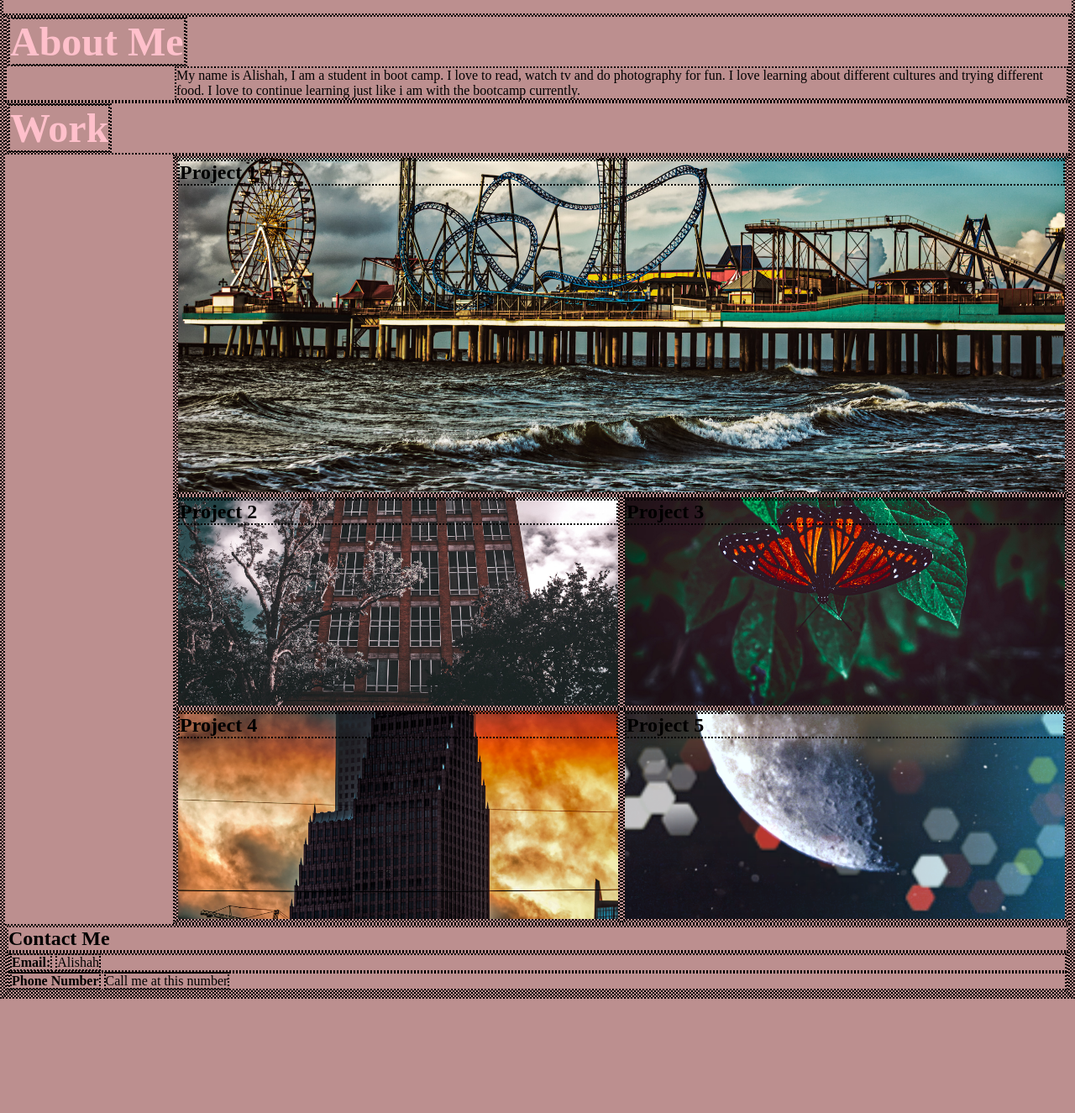
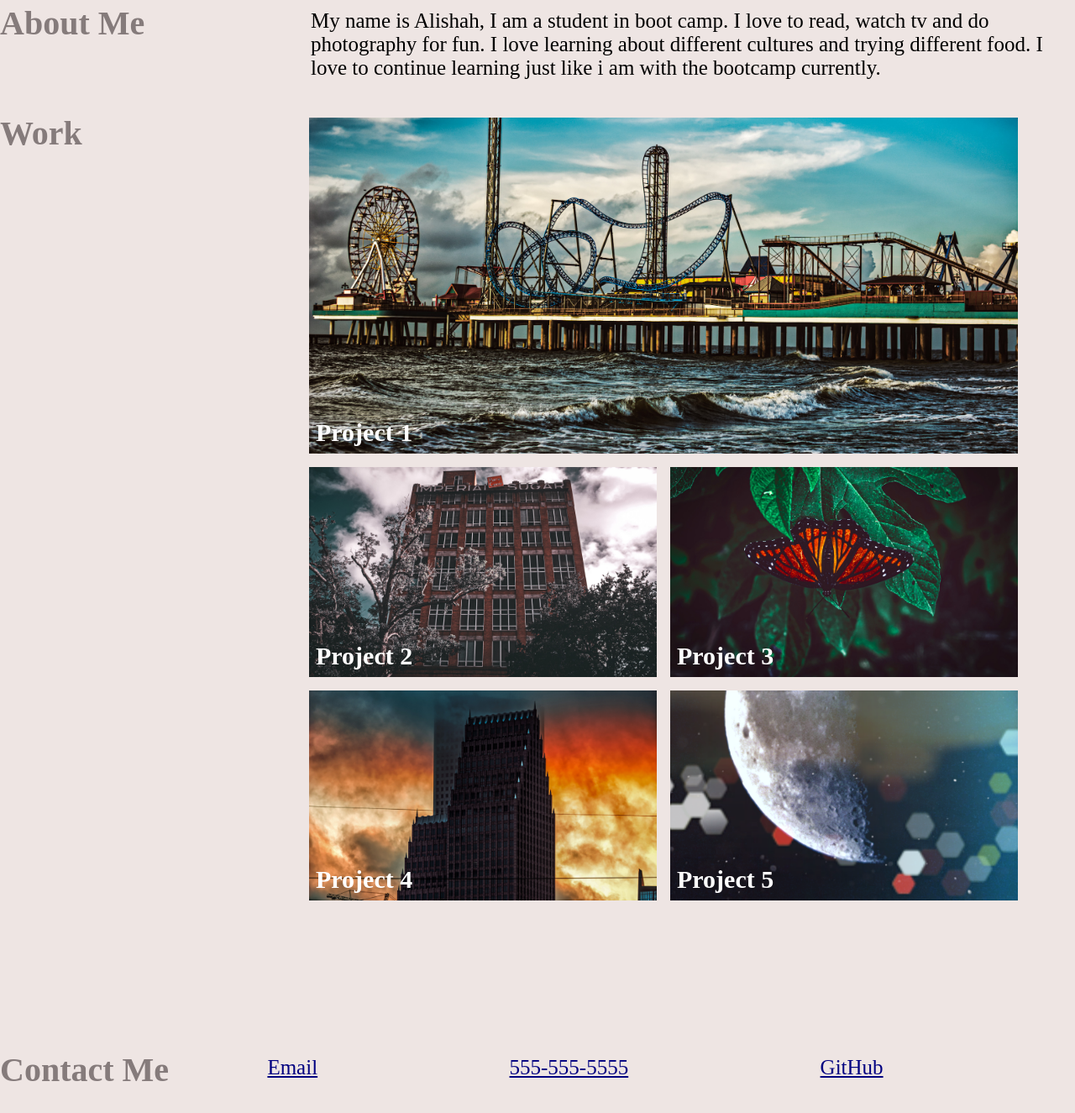
Before and after one commit to aahashwani/M--Portfolio, a plain HTML site: page index.html in a window 1280 px wide. Shown: the part 318-1643 px from the top of the page at 84% size. Before the commit the page ends 1507 px from the top, so only its background shows below. Drawn offline with Linux system fonts and the light colour scheme.

Commit message:
almost done

```diff
--- a/assets/css/style.css
+++ b/assets/css/style.css
@@ -2,25 +2,22 @@
     box-sizing: border-box;
     padding: 0;
     margin: 0;
-    border: 2px dotted black
+    /* border: 2px dotted black; */
 }
 body {
-    background-color: rosybrown;
+    background-color: #EEE5E3;
 }
+
 .header {
     padding: 20px;
     font-family: 'Trebuchet MS', 'Lucida Sans Unicode', 'Lucida Grande', 'Lucida Sans', Arial, sans-serif;
-    background-color: whitesmoke;
-    color: #424952;
+    background-color: #424952;
+    color: #EEE5E3;
 }
 
 .header h1 {
     display: inline-block;
     font-size: 48px;
-}
-
-.header h1 .seo {
-    color: #d9dcd6;
 }
 
 .header nav {
@@ -46,18 +43,26 @@ body {
 
 .style-1 h2{
     display: inline-block;
-    font-size: 48px;
-    color: pink;
+    font-size: 40px;
+    color: #857B7B;
+    display: flex;
+    flex-wrap: wrap;
 }
 
-a {
+.header a {
     color: black;
     text-decoration: none;
+    color: #EEE5E3;
 }
 
 p {
-    font-size: 16px;
-    margin-left: 200px
+    display: inline-block;
+    font-size: 25px;
+    margin-left: 370px;
+    /* display: flex;
+    flex-wrap: wrap; */
+    position: relative;
+    top: -40px;
 }
 
 .hero {
@@ -71,31 +76,52 @@ p {
     background-size: 100%
 }
 
-.demo-1 {
+.projects {
+    list-style-type: none;
+    margin:0;
+    padding:60px;
+    /* border:3px dotted pink; */
     display: flex;
+    flex-basis: 50%;
     flex-wrap: wrap;
-    margin-left: 200px
-}
-.work:first-child{
-    flex-basis:100%;
-}
-.work {
-    display: flex;
+    justify-content: space-between;
     align-items: flex-end;
-    flex-basis: 50%;
+    margin-left: 300px;
+    position: relative;
+    top: -110px;
+
 }
 .card {
+    flex: 1 0 40%;
     width: 100%;
     min-width: 400px;
     min-height: 250px;
     background-repeat: no-repeat;
     background-position: bottom;
-    background-size: 100%
+    background-size: 100%;
+    /* border:1px solid yellowgreen; */
+    margin:0.5em;
+    padding:0.5em;
+  }
+  .font-1 {
+    color: white;
+    position: relative;
+    bottom: -350px;
+    font-size: 30px;
+  }
+  .font {
+    color: white;
+    position: relative;
+    bottom: -200px;
+    font-size: 30px;
   }
   #project-1{
     background-image: url("../images/pleasure pier.jpg");
     min-height: 400px;
     text-align: bottom;
+    order: 0;
+    flex-basis: 80%;
+    /* border: 10px; */
   }
   #project-2{
     background-image: url("../images/imperial sugar diff view.jpg");
@@ -109,3 +135,16 @@ p {
   #project-5{
     background-image: url("../images/close up moon abstract.png");
   }
+  .info {
+    grid-column: span 9;
+    display: flex;
+    justify-content: space-evenly;
+    list-style-type: none;
+    font-size: 25px;
+    position: relative;
+    top: -40px;
+    margin-left: 90px;
+}
+.info a{
+  color:navy;
+}
--- a/index.html
+++ b/index.html
@@ -29,69 +29,58 @@
     </header>
     <article class="hero"></article>
     <main class="content">
-      <div class="style-1" id="about-me">
-        <h2><strong>About Me </strong></h2>
+      <section class="style-1" id="about-me">
+        <h2><strong>About Me</strong></h2>
         <p>
           My name is Alishah, I am a student in boot camp. I love to read, watch
           tv and do photography for fun. I love learning about different
           cultures and trying different food. I love to continue learning just
           like i am with the bootcamp currently.
         </p>
-      </div>
-      <div class="style-1">
+      </section>
+      <section class="style-2">
+        <div class="style-1" , id="work">
           <h2><strong>Work</strong></h2>
         </div>
-      <div class="demo-1">
-        <div class="work">
-          <section class="card" id="project-1">
-            <h2>Project 1</h2>
-            <!-- <img src="./assets/images/pleasure pier.jpg" alt="Surf-Report" /> -->
+        <div>
+          <ul class="projects">
+            <li class="card" id="project-1">
+              <h3 class="font-1">Project 1</h3>
+            </li>
+            <li class="card" id="project-2">
+              <h3 class="font">Project 2</h3>
+            </li>
+            <li class="card" id="project-3">
+              <h3 class="font">Project 3</h3>
+            </li>
+            <li class="card" id="project-4">
+              <h3 class="font">Project 4</h3>
+            </li>
+            <li class="card" id="project-5">
+              <h3 class="font">Project 5</h3>
+            </li>
+          </ul>
+        </div>
       </section>
-        </div>
-        <div class="work">
-          <section class="card" id="project-2">
-            <h2>Project 2</h2>
-            <!-- <img
-              src="./assets/images/imperial sugar diff view.jpg"
-              alt="Surf-Report"
-            /> -->
-          </section>
-        </div>
-        <div class="work">
-          <section class="card" id="project-3">
-            <h2>Project 3</h2>
-            <!-- <img src="./assets/images/IMG_0255.jpg" alt="Surf-Report" /> -->
-          </section>
-        </div>
-        <div class="work">
-          <section class="card" id="project-4">
-            <h2>Project 4</h2>
-            <!-- <img src="./assets/images/cloud building.jpg" alt="Surf-Report" /> -->
-          </section>
-        </div>
-        <div class="work">
-          <section class="card" id="project-5">
-            <h2>Project 5</h2>
-            <!-- <img
-              src="./assets/images/close up moon abstract.png"
-              alt="Surf-Report"
-            /> -->
-          </section>
-        </div>
-      </div>
 
       <footer>
-        <h2 class="contact-me" id="contact-me">Contact Me</h2>
-        <ul>
+        <div class="style-1">
+          <h2 id="contact-me">Contact Me</h2>
+          <ul class="info">
             <li id="email">
-            <strong>Email:</strong>
-            <a href="mailto: aahashwani@gmail.com">Alishah</a>
+              <!-- <strong>Email:</strong> -->
+              <a href="mailto: aahashwani@gmail.com">Email</a>
             </li>
             <li id="phone">
-            <strong>Phone Number</strong>
-            <a href="tel:8327046533">Call me at this number</a>
+              <!-- <strong>Phone Number</strong> -->
+              <a href="tel:5555555555">555-555-5555</a>
+            </li>
+            <li id="github">
+              <!-- <strong>Github</strong> -->
+              <a href="https://github.com/aahashwani">GitHub</a>
             </li>
           </ul>
+        </div>
       </footer>
     </main>
   </body>
```
Lines whose indentation alone changed are shown as unchanged.
